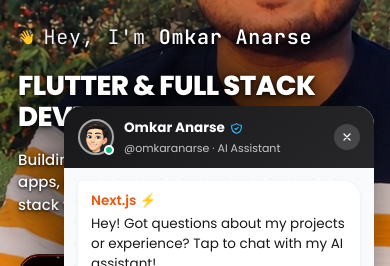
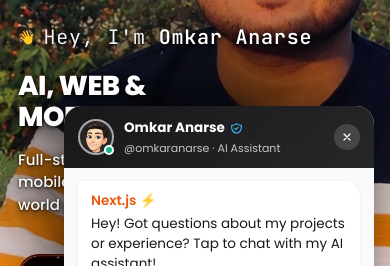
Before and after one commit to Omkaranrse/Omkar-portfolio, a Next.js app: page / in a window 390 px wide. Shown: the part 435-701 px from the top of the page. Built offline with nearby package versions, Linux system fonts and the light colour scheme; no server answers.

Commit message:
fix: restore original hero headline 'AI, WEB & MOBILE SYSTEMS.' and add text-wrap balance

```diff
--- a/src/components/Hero.tsx
+++ b/src/components/Hero.tsx
@@ -98,13 +98,13 @@ export default function Hero() {
 
           {/* 02: Main Headline */}
           <h1 className="hero-editorial-headline">
-            FLUTTER &amp; FULL STACK DEVELOPER.
+            AI, WEB &amp; MOBILE SYSTEMS.
           </h1>
 
           {/* 03: Supporting Statement */}
           <div className="hero-editorial-copy">
             <p className="hero-editorial-lead">
-              Building high-performance Flutter mobile apps, intelligent AI systems, and scalable full-stack web platforms.
+              Full-stack developer building AI, web, and mobile apps that actually ship and solve real-world problems.
             </p>
           </div>
 
```
Also changed, not shown: src/app/globals.css.
